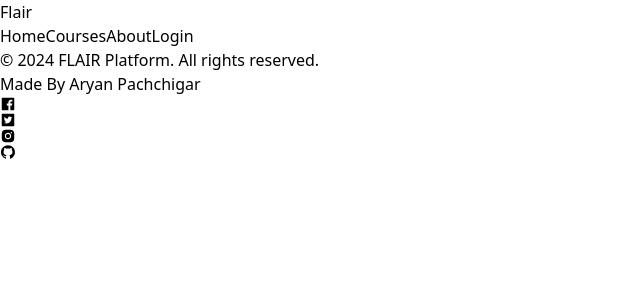
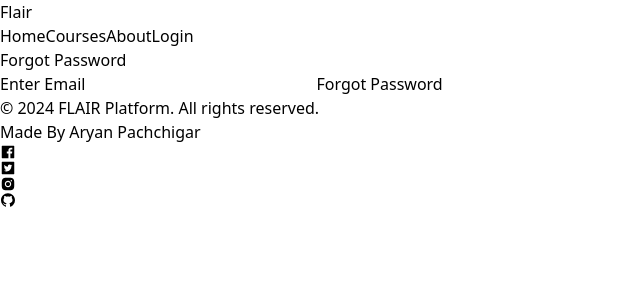
Before and after one commit to Dynamic-Aryan/Flairedtechplatform, a React (Vite) app: page /forgot in a window 1280 px wide. Shown: the top 300 px of the page, without its empty margins (0-640 px from the left). Built offline with nearby package versions, Linux system fonts and the light colour scheme; no server answers.

Commit message:
Frontend flair

```diff
--- a/package.json
+++ b/package.json
@@ -15,6 +15,7 @@
     "axios": "^1.7.3",
     "react": "^18.3.1",
     "react-dom": "^18.3.1",
+    "react-google-recaptcha": "^3.1.0",
     "react-hot-toast": "^2.4.1",
     "react-icons": "^5.2.1",
     "react-router-dom": "^6.26.0"
--- a/src/App.jsx
+++ b/src/App.jsx
@@ -19,6 +19,8 @@ import Lecture from "./pages/lecture/lecture";
 import AdminDashboard from "./admin/Dashboard/AdminDashboard";
 import AdminCourses from "./admin/Courses/AdminCourses";
 import AdminUsers from "./admin/Users/AdminUsers";
+import ForgotPassword from "./pages/auth/ForgotPassword";
+import ResetPassword from "./pages/auth/ResetPassword";
 const App = () => {
   const { isAuth, user, loading } = UserData();
   return (
@@ -42,6 +44,8 @@ const App = () => {
               element={isAuth ? <Home /> : <Register />}
             />
             <Route path="/verify" element={isAuth ? <Home /> : <Verify />} />
+            <Route path="/forgot" element={isAuth ? <Home /> : <ForgotPassword />} />
+            <Route path="/reset-password/:token" element={isAuth ? <Home /> : <ResetPassword />} />
             <Route
               path="/course/:id"
               element={isAuth ? <CourseDescription user={user} /> : <Login />}
--- a/src/pages/account/account.jsx
+++ b/src/pages/account/account.jsx
@@ -29,6 +29,7 @@ const Account = ({ user }) => {
               <strong className="text-cyan-700">Email - {user.email}</strong>
             </p>
             <div className="flex flex-col gap-6">
+             {user.role ==="user" &&(
               <button
                 onClick={() => navigate(`/${user._id}/dashboard`)}
                 className="flex items-center gap-2 py-3 px-6 bg-cyan-700 text-white rounded-lg transition duration-300 ease-in-out "
@@ -36,6 +37,7 @@ const Account = ({ user }) => {
                 <RiDashboardFill className="text-xl" />
                 Dashboard
               </button>
+             )}
 
               {user.role === "admin" && (
                 <button
--- /dev/null
+++ b/src/pages/auth/ForgotPassword.jsx
@@ -0,0 +1,54 @@
+import React, { useState } from "react";
+import { useNavigate } from "react-router-dom";
+import toast from "react-hot-toast";
+import axios from "axios";
+import { server } from "../../main";
+
+
+const ForgotPassword = () => {
+  const [email, setEmail] = useState("");
+  const [btnLoading, setBtnLoading] = useState(false);
+  const navigate = useNavigate();
+
+  const handleSubmit = async (e) => {
+    e.preventDefault();
+    setBtnLoading(true);
+    try {
+      const { data } = await axios.post(`${server}/api/user/forgot`, { email });
+      toast.success(data.message);
+      navigate("/login");
+      setBtnLoading(false);
+    } catch (error) {
+      toast.error(error.response.data.message);
+      setBtnLoading(false);
+    }
+  };
+
+  return (
+    <div className="flex items-center justify-center min-h-screen">
+      <div className="bg-white p-8 rounded shadow-md w-full max-w-md">
+        <h2 className="text-2xl font-bold mb-6 text-center">Forgot Password</h2>
+        <form onSubmit={handleSubmit}>
+          <label htmlFor="email" className="block mb-2 text-gray-600">Enter Email</label>
+          <input
+            type="email"
+            id="email"
+            className="w-full p-2 mb-4 border border-gray-300 rounded focus:outline-none "
+            value={email}
+            onChange={(e) => setEmail(e.target.value)}
+            required
+          />
+          <button
+            type="submit"
+            disabled={btnLoading}
+            className={`w-full p-2 rounded text-white ${btnLoading ? 'bg-cyan-400' : 'bg-cyan-600 hover:bg-cyan-700'} transition-all duration-200`}
+          >
+            {btnLoading ? "Please Wait..." : "Forgot Password"}
+          </button>
+        </form>
+      </div>
+    </div>
+  );
+};
+
+export default ForgotPassword;
--- /dev/null
+++ b/src/pages/auth/ResetPassword.jsx
@@ -0,0 +1,58 @@
+import React, { useState } from "react";
+import { useParams, useNavigate } from "react-router-dom";
+import toast from "react-hot-toast";
+import axios from "axios";
+import { server } from "../../main";
+
+const ResetPassword = () => {
+  const [password, setPassword] = useState("");
+  const [btnLoading, setBtnLoading] = useState(false);
+  const navigate = useNavigate();
+  const params = useParams();
+
+  const handleSubmit = async (e) => {
+    e.preventDefault();
+    setBtnLoading(true);
+    try {
+      const { data } = await axios.post(
+        `${server}/api/user/reset?token=${params.token}`,
+        { password }
+      );
+
+      toast.success(data.message);
+      navigate("/login");
+      setBtnLoading(false);
+    } catch (error) {
+      toast.error(error.response.data.message);
+      setBtnLoading(false);
+    }
+  };
+
+  return (
+    <div className="flex items-center justify-center min-h-screen bg-gray-100">
+      <div className="bg-white p-8 rounded shadow-md w-full max-w-md">
+        <h2 className="text-2xl font-bold mb-6 text-center">Reset Password</h2>
+        <form onSubmit={handleSubmit}>
+          <label htmlFor="password" className="block mb-2 text-gray-600">Enter Password</label>
+          <input
+            type="password"
+            id="password"
+            className="w-full p-2 mb-4 border border-gray-300 rounded focus:outline-none "
+            value={password}
+            onChange={(e) => setPassword(e.target.value)}
+            required
+          />
+          <button
+            type="submit"
+            disabled={btnLoading}
+            className={`w-full p-2 rounded text-white ${btnLoading ? 'bg-cyan-400' : 'bg-cyan-600 hover:bg-cyan-700'} transition-all duration-200`}
+          >
+            {btnLoading ? "Please Wait..." : "Reset Password"}
+          </button>
+        </form>
+      </div>
+    </div>
+  );
+};
+
+export default ResetPassword;
--- a/src/pages/auth/login.jsx
+++ b/src/pages/auth/login.jsx
@@ -44,8 +44,9 @@ const Login = () => {
           </button>
           </form>
           <p className="mt-4">
-          Dont have an account? <Link to="/register" className="text-cyan-700 hover:underline">Register</Link>
+          Dont have an account? <Link to="/register" className="text-cyan-700 hover:underline">Register...</Link>
         </p>
+        <p><Link to="/forgot" className="text-cyan-700 hover:underline">Forgot Password...</Link></p>
       </div>
 
     </div>
--- a/src/pages/auth/verify.jsx
+++ b/src/pages/auth/verify.jsx
@@ -1,12 +1,19 @@
 import React, { useState } from "react";
 import { Link, useNavigate } from "react-router-dom";
 import { UserData } from "../../context/UserContext";
+import ReCAPTCHA from "react-google-recaptcha";
 
 const Verify = () => {
-  const [otp,setOtp] = useState("");
+  const [otp, setOtp] = useState("");
   const { btnLoading, verifyOtp } = UserData();
+  const [show, setShow] = useState(false);
 
   const navigate = useNavigate();
+
+  function onChange(value) {
+    console.log("Captcha value:", value);
+    setShow(true);
+  }
 
   const submitHandler = async (e) => {
     e.preventDefault();
@@ -28,7 +35,8 @@ const Verify = () => {
             required
             className="w-full p-2 mb-4 border border-gray-300 rounded"
           />
-
+          <ReCAPTCHA sitekey="6LeIxAcTAAAAAJcZVRqyHh71UMIEGNQ_MXjiZKhI" onChange={onChange} />
+          {show && (
             <button
               disabled={btnLoading}
               type="submit"
@@ -36,7 +44,7 @@ const Verify = () => {
             >
               {btnLoading ? "Please Wait..." : "Verify"}
             </button>
-
+          )}
         </form>
         <p className="mt-4">
           Go to{" "}
```
Also changed, not shown: 1 other file (tests, documents, lock files or other folders). Lines whose indentation alone changed are shown as unchanged.
